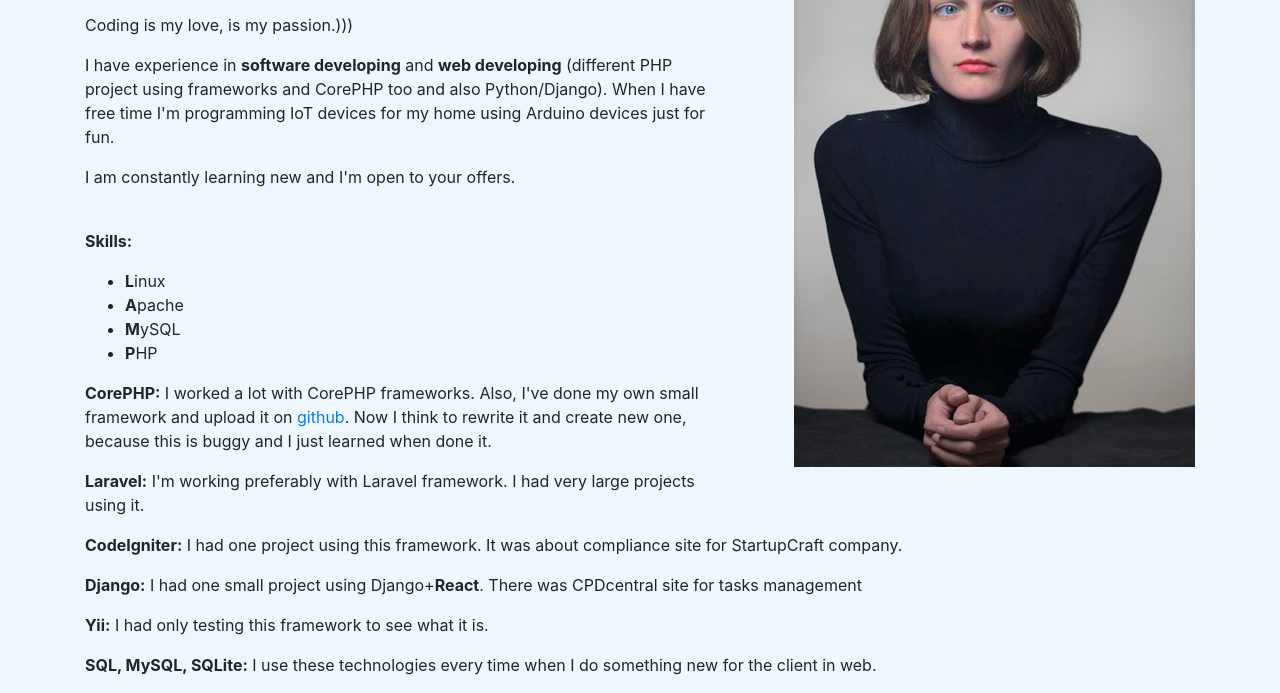
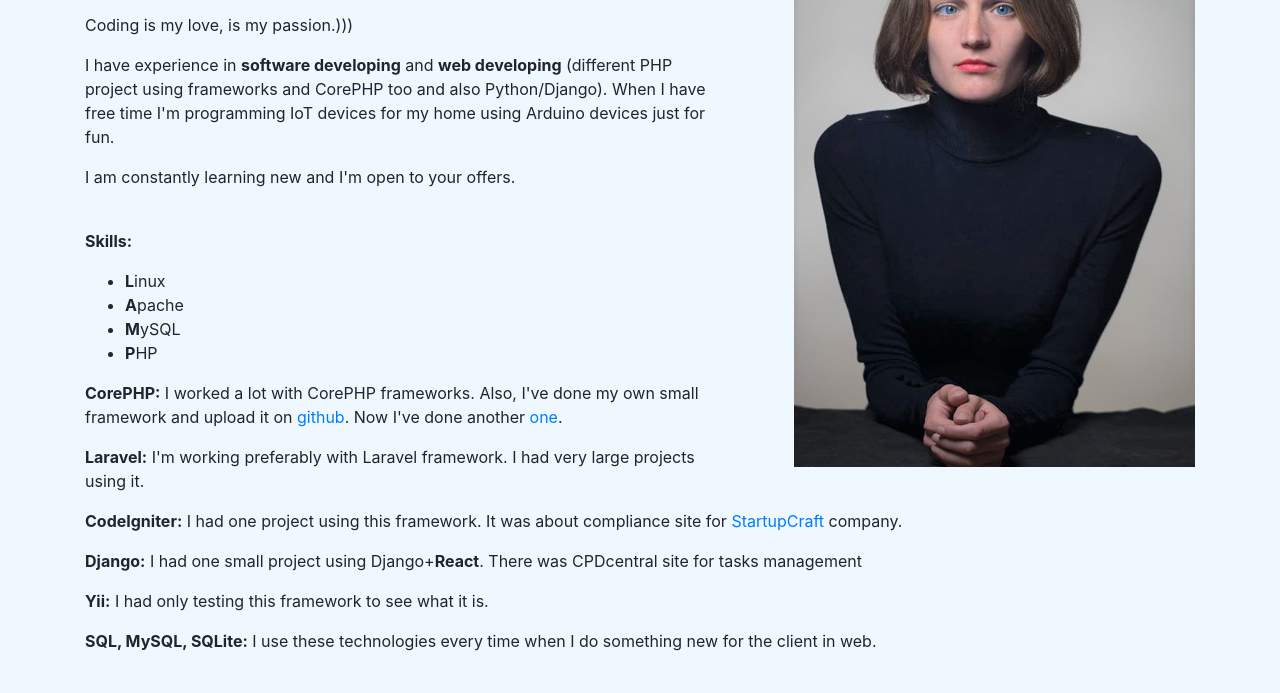
Before and after one commit to shoomilka/shoomilka.github.io, a plain HTML site: page index.html in a window 1280 px wide. Shown: the part 133-826 px from the top of the page. After the commit the page ends 802 px from the top, so only its background shows below. Drawn offline with nearby package versions, Linux system fonts and the light colour scheme.

Commit message:
new changes

```diff
--- a/index.html
+++ b/index.html
@@ -27,7 +27,7 @@
 					<li><b>M</b>ySQL</li>
 					<li><b>P</b>HP</li>
 				</ul>
-				<p><b>CorePHP:</b> I worked a lot with CorePHP frameworks. Also, I've done my own small framework and upload it on <a href="https://github.com/shoomilka/php-MVC" target="_blank">github</a>. Now I think to rewrite it and create new one, because this is buggy and I just learned when done it.</p>
+				<p><b>CorePHP:</b> I worked a lot with CorePHP frameworks. Also, I've done my own small framework and upload it on <a href="https://github.com/shoomilka/php-MVC" target="_blank">github</a>. Now I've done another <a href="https://github.com/shoomilka/MVC-new">one</a>.</p>
 				<p><b>Laravel:</b> I'm working preferably with Laravel framework. I had very large projects using it.</p>
 			</div>
 			<div class="col-sm-5">
@@ -36,7 +36,7 @@
 		</div>
 		<div class="row">
 			<div class="col-sm-12"
-				<p><b>CodeIgniter:</b> I had one project using this framework. It was about compliance site for StartupCraft company.</p>
+				<p><b>CodeIgniter:</b> I had one project using this framework. It was about compliance site for <a href="https://startupcraft.io/">StartupCraft</a> company.</p>
 				<p><b>Django:</b> I had one small project using Django+<b>React</b>. There was CPDcentral site for tasks management</p>
 				<p><b>Yii:</b> I had only testing this framework to see what it is.</p>
 				<p><b>SQL, MySQL, SQLite:</b> I use these technologies every time when I do something new for the client in web.</p>
```
